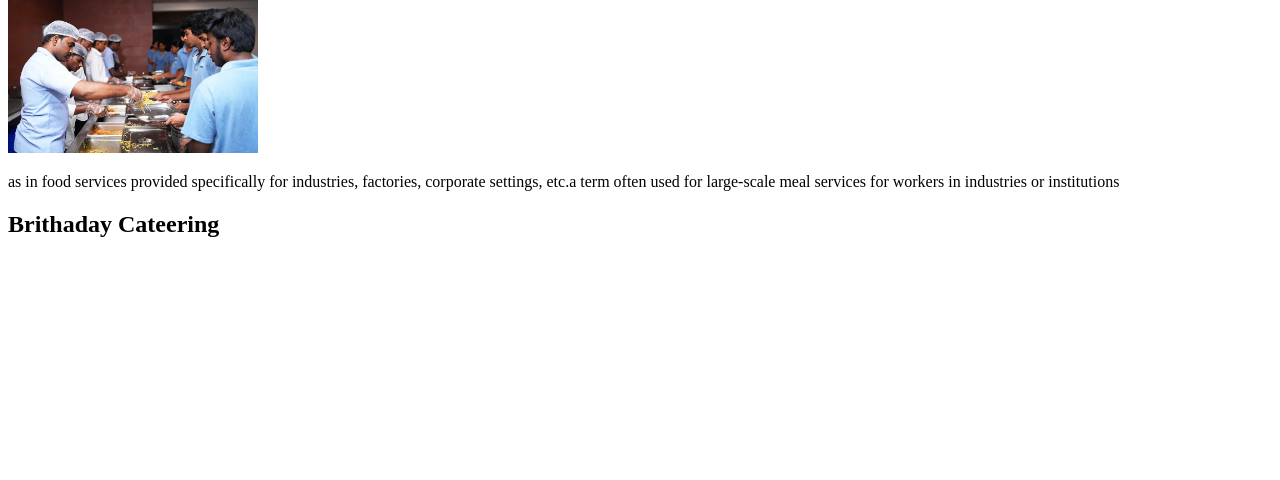
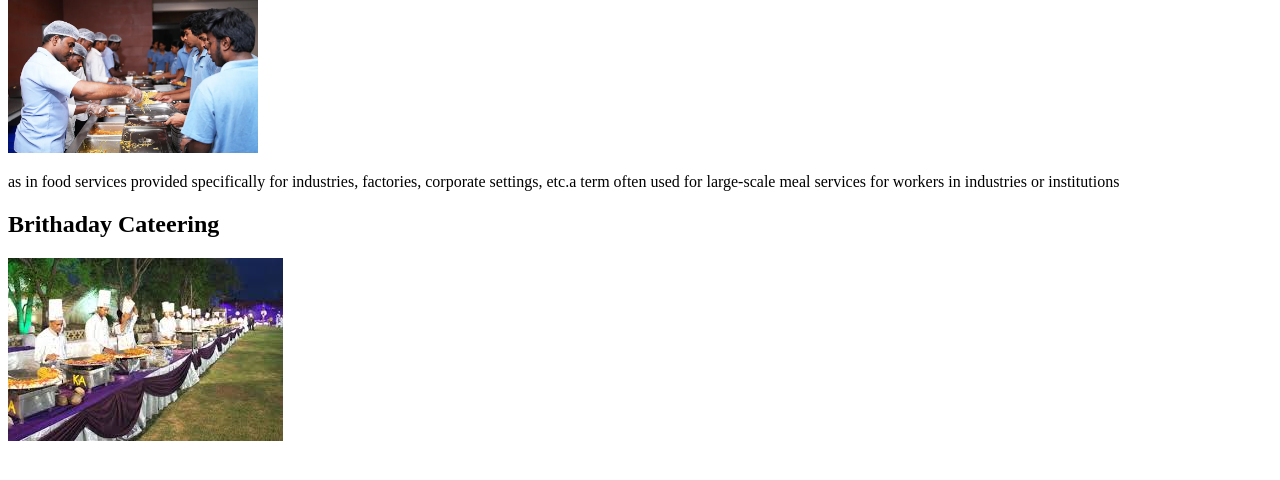
Before and after one commit to ssk1329/HTML, a plain HTML site: page index.html in a window 1280 px wide. Shown: the part 138-618 px from the top of the page. Drawn offline with Linux system fonts and the light colour scheme.

Commit message:
added images

```diff
--- a/index.html
+++ b/index.html
@@ -11,5 +11,6 @@
     <img width="250px" src="h.jpg" alt="">
     <p>as in food services provided specifically for industries, factories, corporate settings, etc.a term often used for large-scale meal services for workers in industries or institutions</p>
     <h2>Brithaday Cateering</h2>
+    <img src="B.jfif" alt="">
 </body>
 </html>
```
Also changed, not shown: B.jfif (added).
